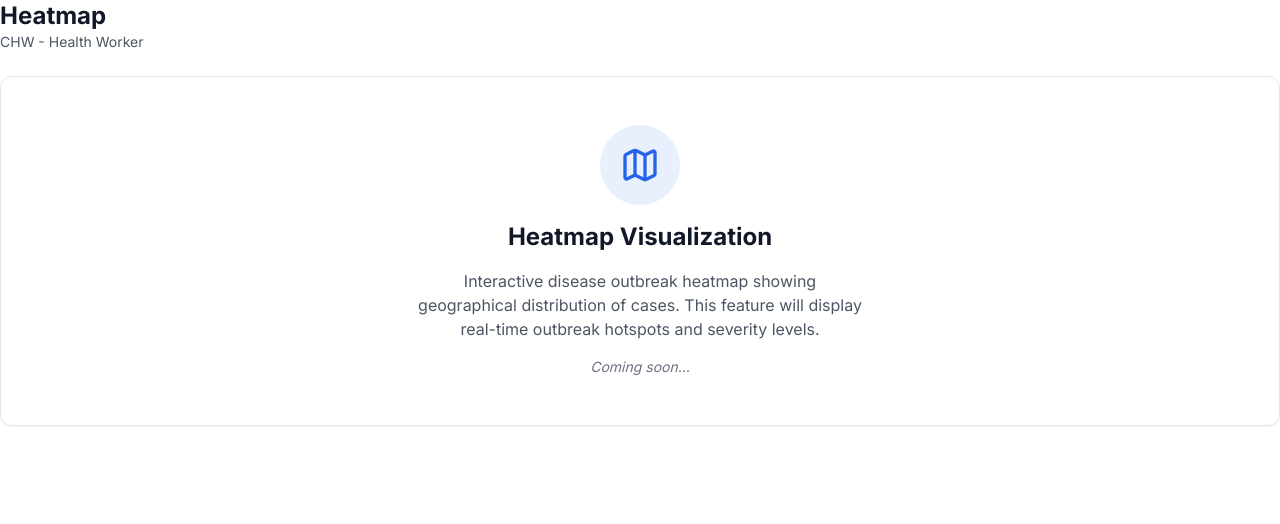
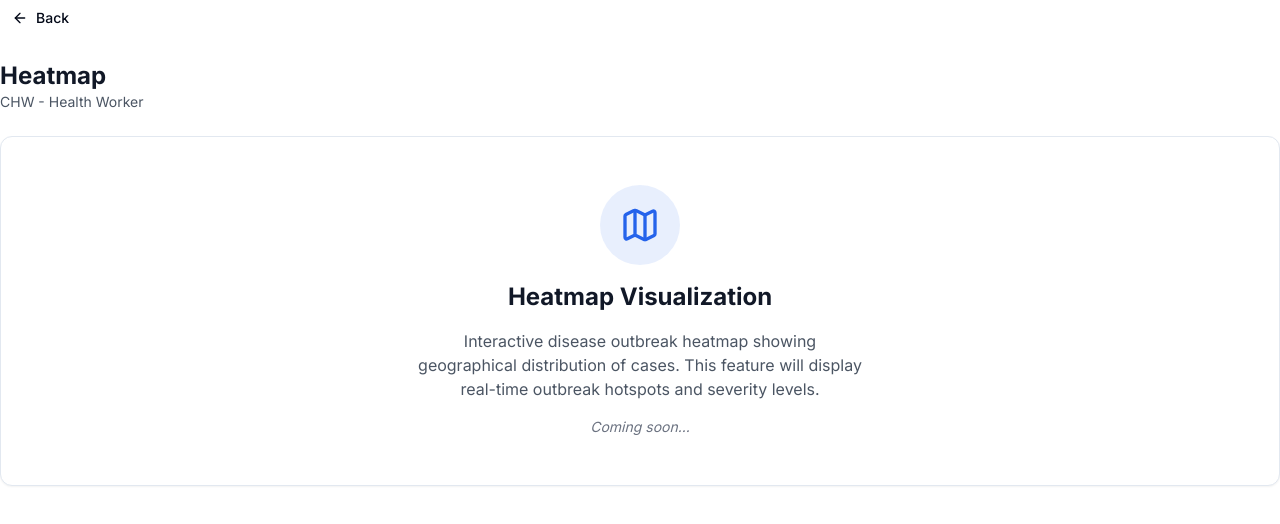
Before and after one commit to Saronzeleke/Africa_AGT, a Next.js app in the folder afyametrix/: page /heatmap in a window 1280 px wide. Shown: the top 524 px of the page. Built offline with nearby package versions, Linux system fonts and the light colour scheme.

Commit message:
feat: Add professional BackButton component with error handling and fallback navigation

```diff
--- a/afyametrix/app/ai-recommendations/page.tsx
+++ b/afyametrix/app/ai-recommendations/page.tsx
@@ -1,11 +1,14 @@
 "use client";
 
 import { Card } from "@/components/ui/card";
+import { BackButton } from "@/components/ui/back-button";
 import { Sparkles } from "lucide-react";
 
 export default function AIRecommendationsPage() {
   return (
     <div className="space-y-6">
+      <BackButton fallbackUrl="/dashboard" />
+
       <div>
         <h1 className="text-2xl font-bold text-gray-900">AI Recommendations</h1>
         <p className="text-sm text-gray-600">CHW - Health Worker</p>
--- a/afyametrix/app/data-clock-in/page.tsx
+++ b/afyametrix/app/data-clock-in/page.tsx
@@ -4,6 +4,7 @@ import { useState, useEffect } from "react";
 import { useRouter } from "next/navigation";
 import { Card, CardContent, CardHeader, CardTitle } from "@/components/ui/card";
 import { Button } from "@/components/ui/button";
+import { BackButton } from "@/components/ui/back-button";
 import { SyncBanner } from "@/components/dashboard/sync-banner";
 import { Plus, Filter } from "lucide-react";
 import { cn } from "@/lib/utils";
@@ -110,6 +111,9 @@ export default function DataClockInPage() {
 
   return (
     <div className="space-y-6">
+      {/* Back Button */}
+      <BackButton fallbackUrl="/dashboard" className="mb-4" />
+
       {/* Sync Status Banner */}
       <SyncBanner
         isOnline={isOnline}
--- a/afyametrix/app/heatmap/page.tsx
+++ b/afyametrix/app/heatmap/page.tsx
@@ -1,11 +1,14 @@
 "use client";
 
 import { Card } from "@/components/ui/card";
+import { BackButton } from "@/components/ui/back-button";
 import { Map } from "lucide-react";
 
 export default function HeatmapPage() {
   return (
     <div className="space-y-6">
+      <BackButton fallbackUrl="/dashboard" />
+
       <div>
         <h1 className="text-2xl font-bold text-gray-900">Heatmap</h1>
         <p className="text-sm text-gray-600">CHW - Health Worker</p>
--- a/afyametrix/app/notifications/page.tsx
+++ b/afyametrix/app/notifications/page.tsx
@@ -3,6 +3,7 @@
 import { useState, useEffect } from "react";
 import { useRouter } from "next/navigation";
 import { Button } from "@/components/ui/button";
+import { BackButton } from "@/components/ui/back-button";
 import { Card, CardContent } from "@/components/ui/card";
 import { Tabs, TabsContent, TabsList, TabsTrigger } from "@/components/ui/tabs";
 import {
@@ -180,6 +181,11 @@ export default function NotificationsPage() {
 
   return (
     <div className="min-h-screen bg-gray-50">
+      {/* Back Button */}
+      <div className="p-6 pb-0">
+        <BackButton fallbackUrl="/dashboard" />
+      </div>
+
       {/* Header */}
       <div className="bg-white border-b border-gray-200">
         <div className="max-w-6xl mx-auto px-4 py-6">
--- a/afyametrix/app/settings/page.tsx
+++ b/afyametrix/app/settings/page.tsx
@@ -3,6 +3,7 @@
 import { useState, useEffect } from "react";
 import { useRouter } from "next/navigation";
 import { Button } from "@/components/ui/button";
+import { BackButton } from "@/components/ui/back-button";
 import { Input } from "@/components/ui/input";
 import { Label } from "@/components/ui/label";
 import { Card, CardContent, CardHeader, CardTitle } from "@/components/ui/card";
@@ -194,6 +195,11 @@ export default function SettingsPage() {
 
   return (
     <div className="min-h-screen bg-gray-50">
+      {/* Back Button */}
+      <div className="p-6 pb-0">
+        <BackButton fallbackUrl="/dashboard" />
+      </div>
+
       {/* Header */}
       <div className="bg-white border-b border-gray-200">
         <div className="max-w-6xl mx-auto px-4 py-6">
--- a/afyametrix/app/trends-forecast/page.tsx
+++ b/afyametrix/app/trends-forecast/page.tsx
@@ -1,11 +1,14 @@
 "use client";
 
 import { Card } from "@/components/ui/card";
+import { BackButton } from "@/components/ui/back-button";
 import { TrendingUp } from "lucide-react";
 
 export default function TrendsForecastPage() {
   return (
     <div className="space-y-6">
+      <BackButton fallbackUrl="/dashboard" />
+
       <div>
         <h1 className="text-2xl font-bold text-gray-900">Trends & Forecast</h1>
         <p className="text-sm text-gray-600">CHW - Health Worker</p>
--- /dev/null
+++ b/afyametrix/components/ui/back-button.tsx
@@ -0,0 +1,51 @@
+"use client";
+
+import { useRouter } from "next/navigation";
+import { ArrowLeft } from "lucide-react";
+import { Button } from "./button";
+
+interface BackButtonProps {
+  fallbackUrl?: string;
+  variant?: "default" | "outline" | "ghost";
+  size?: "sm" | "default" | "lg";
+  className?: string;
+  children?: React.ReactNode;
+}
+
+export function BackButton({
+  fallbackUrl = "/dashboard",
+  variant = "ghost",
+  size = "sm",
+  className = "",
+  children
+}: BackButtonProps) {
+  const router = useRouter();
+
+  const handleBack = () => {
+    try {
+      // Check if there's browser history to go back to
+      if (typeof window !== "undefined" && window.history.length > 1) {
+        router.back();
+      } else {
+        // Fallback to specified URL if no history
+        router.push(fallbackUrl);
+      }
+    } catch (error) {
+      // Safety fallback - redirect to dashboard
+      console.error("Navigation error:", error);
+      router.push(fallbackUrl);
+    }
+  };
+
+  return (
+    <Button
+      onClick={handleBack}
+      variant={variant}
+      size={size}
+      className={`flex items-center gap-2 ${className}`}
+    >
+      <ArrowLeft className="h-4 w-4" />
+      {children || "Back"}
+    </Button>
+  );
+}
```
